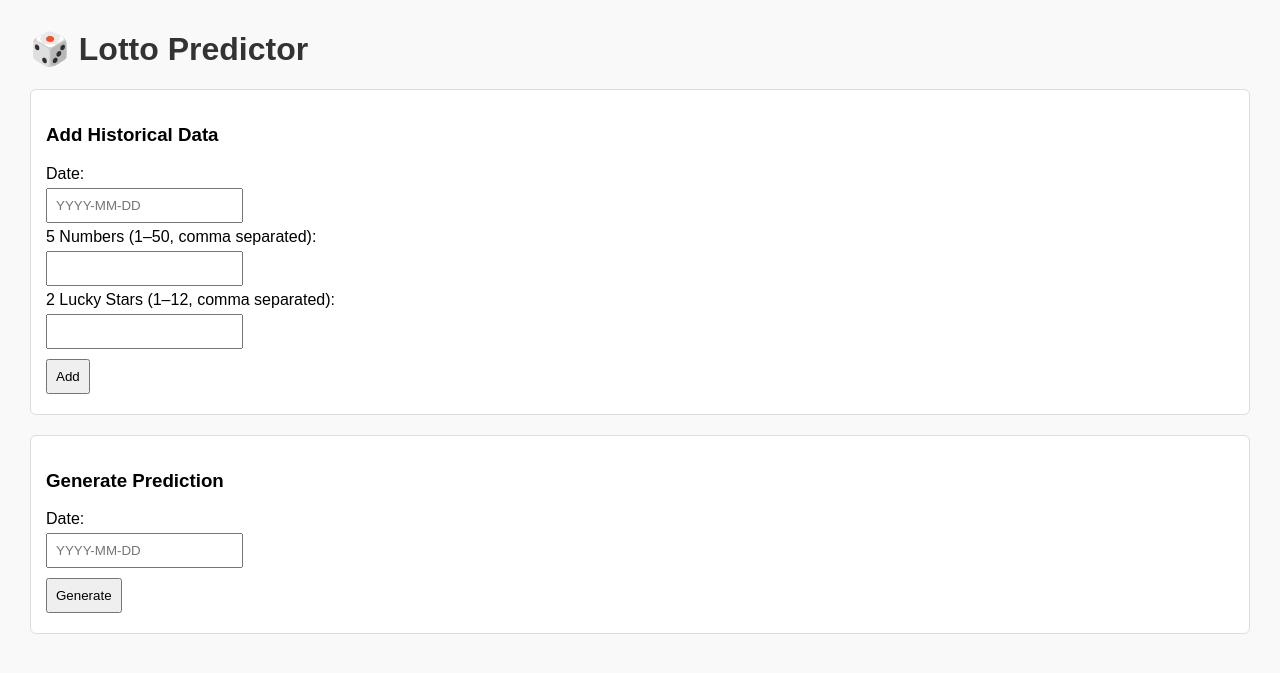
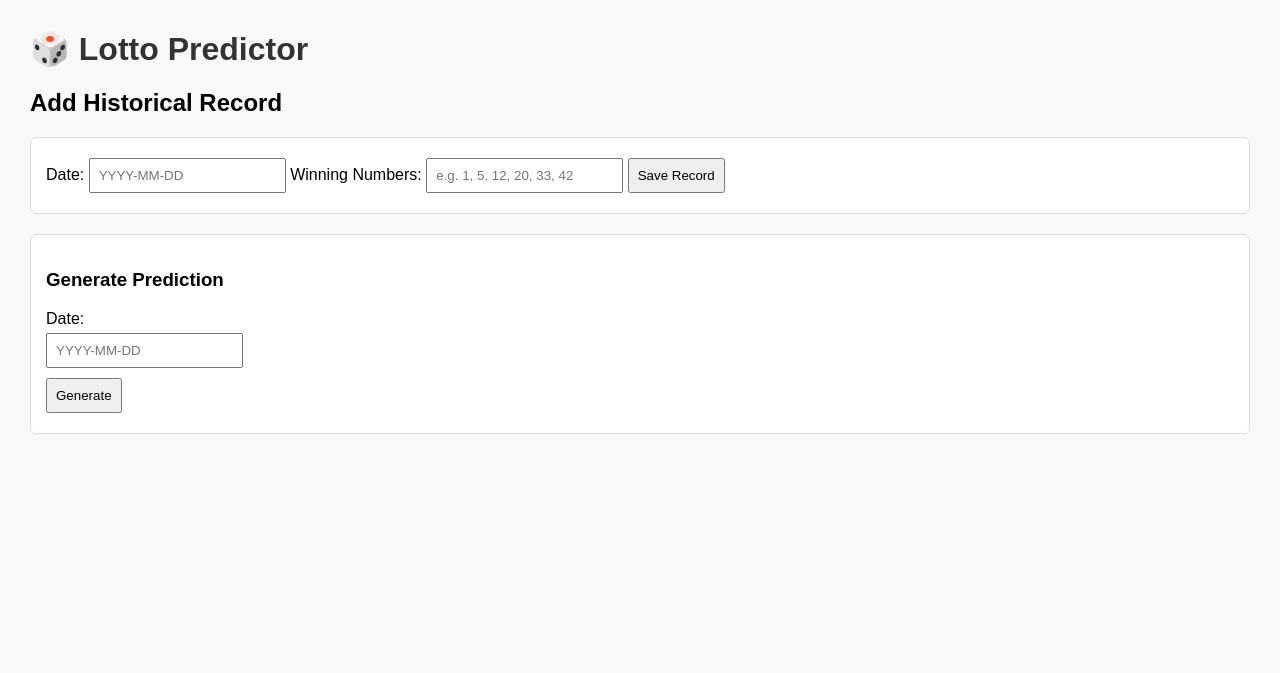
Before and after one commit to gonmafonso-cpu/Lotto-webapp, a Flask app: page / in a window 1280 px wide. Shown: the top 673 px of the page. Run offline with Flask 3, Linux system fonts and the light colour scheme.

Commit message:
Update index.html
Added changes to add allow save historical values

```diff
--- a/templates/index.html
+++ b/templates/index.html
@@ -34,16 +34,20 @@
 <body>
     <h1>🎲 Lotto Predictor</h1>
 
-    <form method="POST" action="/add_history">
-        <h3>Add Historical Data</h3>
-        <label>Date:</label><br>
-        <input type="text" name="date" placeholder="YYYY-MM-DD"><br>
-        <label>5 Numbers (1–50, comma separated):</label><br>
-        <input type="text" name="numbers"><br>
-        <label>2 Lucky Stars (1–12, comma separated):</label><br>
-        <input type="text" name="stars"><br>
-        <button type="submit">Add</button>
-    </form>
+
+
+<h2>Add Historical Record</h2>
+<form action="/add_historical" method="post">
+  <label for="date">Date:</label>
+  <input type="text" id="date" name="date" placeholder="YYYY-MM-DD" required>
+
+  <label for="key">Winning Numbers:</label>
+  <input type="text" id="key" name="key" placeholder="e.g. 1, 5, 12, 20, 33, 42" required>
+
+  <button type="submit">Save Record</button>
+</form>
+
+
 
     <form method="POST" action="/predict">
         <h3>Generate Prediction</h3>
@@ -60,4 +64,8 @@
     </div>
     {% endif %}
 </body>
+
+
+
+
 </html>
```
